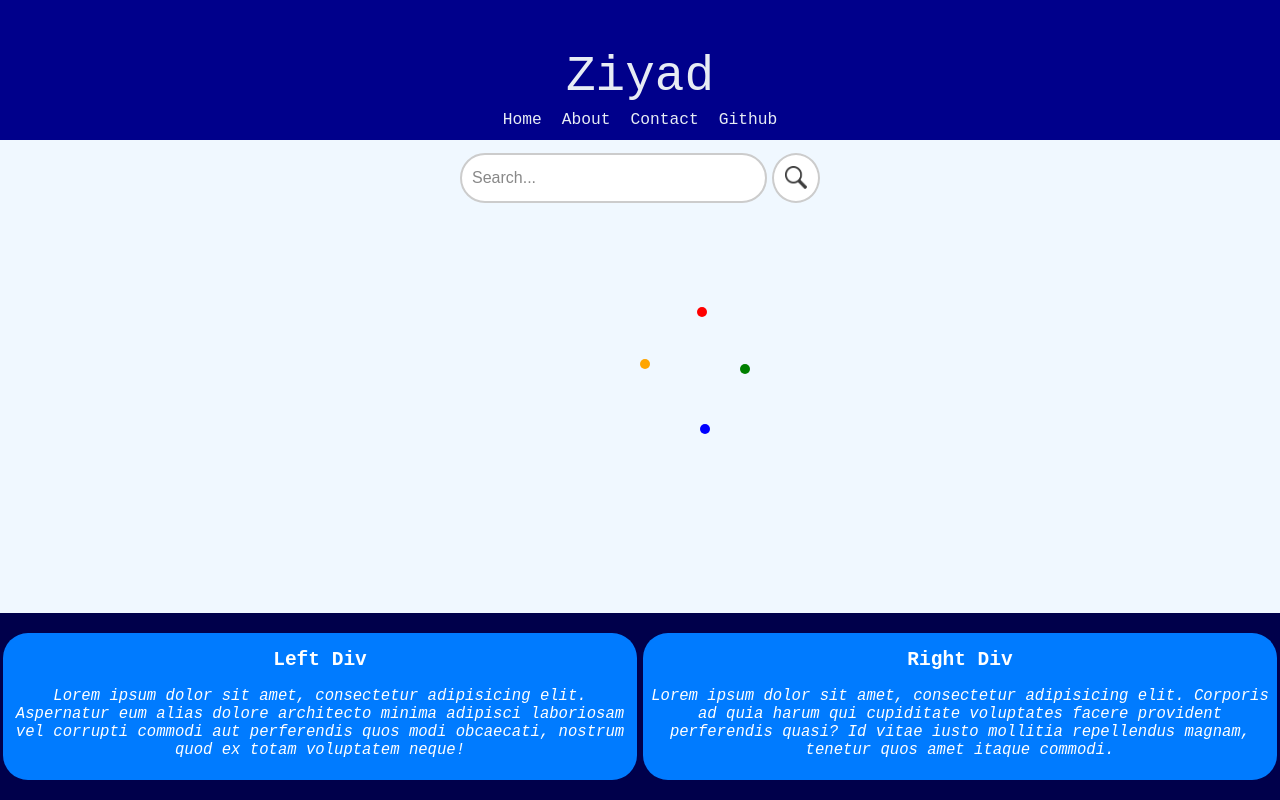
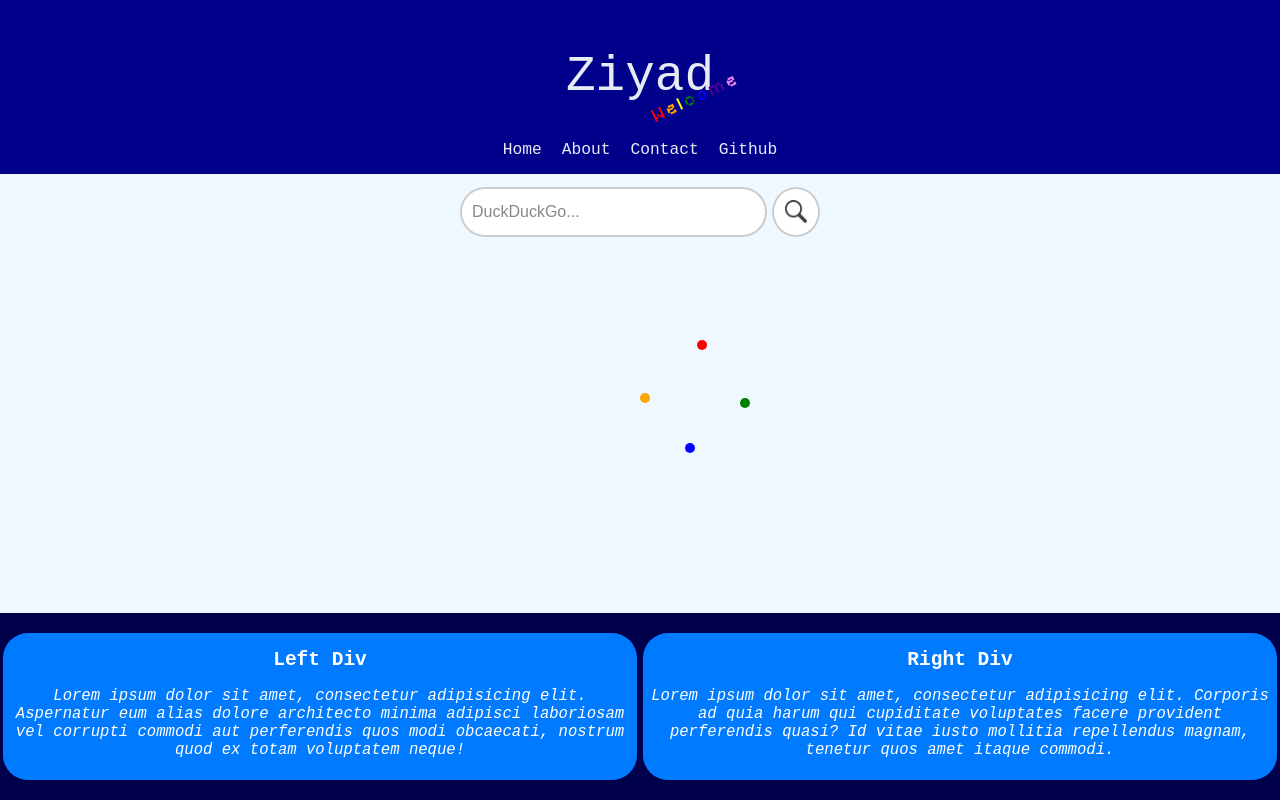
Before and after one commit to ZiyadZerh/website, a plain HTML site: page index.html in a window 1280 px wide. Drawn offline with Linux system fonts and the light colour scheme.

Commit message:
added colorful thing

```diff
--- a/index.html
+++ b/index.html
@@ -3,13 +3,28 @@
     <head>
         <title>Ziyad</title>
         <link rel="stylesheet" href="styles.css">
-        <script src="script.js"></script>
     </head>
 
     <body>
 
             <div class="top-div">
-                <div class="title"><p>Ziyad</p></div>
+                <div class="title-container">
+                    <div class="title-div">
+                        <p class="title">Ziyad</p>
+                        <div class="fun">
+                            <p style="color: red;">W</p>
+                            <p style="color: orange;">e</p>
+                            <p style="color: yellow;">l</p>
+                            <p style="color: green;">c</p>
+                            <p style="color: blue;">o</p>
+                            <p style="color: rgb(90, 0, 159);">m</p>
+                            <p style="color: violet;">e</p>
+
+                        </div>
+
+                    </div>
+                </div>
+
                 <div class="under-title">
                     <div><a class="nav-link Home">Home</a></div>
                     <div><a class="nav-link About">About</a></div>
@@ -20,7 +35,7 @@
 
             <div class="middle-div video-div">
                 <div class="search-div">
-                    <input type="text" name="search" class="search-bar" placeholder="Search...">
+                    <input type="text" name="search" class="search-bar" placeholder="DuckDuckGo...">
                     <button class="search-button">
                             <img src="search-button.png" alt="S">
                     </button>
--- a/script.js
+++ b/script.js
@@ -1,4 +1,4 @@
-function e() {
+function calculateDistance_() {
 
 document.addEventListener("DOMContentLoaded", () => {
     function calculateDistance(element1, element2) {
@@ -31,3 +31,31 @@ document.addEventListener("DOMContentLoaded", () => {
     }, 100);
 });
 }
+
+document.addEventListener("DOMContentLoaded", () => {
+    const button = document.querySelector(".search-button");
+    const input = document.querySelector(".search-bar");
+
+    console.log('Adding event listener to button'); // Debugging line
+
+    button.addEventListener("click", () => {
+        const query = input.value.trim(); // Get and trim input value
+        console.log(`Search query: ${query}`);
+
+        if (query) { // Check if the input is not empty
+            searchDuckDuckGo(query); // Call the search function
+        } else {
+            alert("Please enter a search term."); // Alert if empty
+        }
+    });
+});
+
+function searchDuckDuckGo(query) {
+    // Encode the query to make it URL safe
+    const encodedQuery = encodeURIComponent(query);
+    // Construct the DuckDuckGo search URL
+    const searchURL = `https://duckduckgo.com/?q=${encodedQuery}`;
+
+    // Open the search URL in a new tab
+    window.open(searchURL, '_blank');
+}
--- a/styles.css
+++ b/styles.css
@@ -1,3 +1,8 @@
+@font-face {
+    font-family: 'MinecraftFont';
+    src: url('Minecraft.ttf') format('truetype');
+}
+
 html, body {
     margin: 0;
     padding: 0;
@@ -6,32 +11,65 @@ html, body {
     flex-direction: column;
     height: 100vh;
 }
+
 .top-div {
     display: flex;
     flex-direction: column;
+    position: relative;
     align-items: center;
     background-color: darkblue;
     width: 100%;
-    padding: 0px 0;
-    padding-top: 0px;
-    text-align: center;
-    padding-bottom: 0;
-    height: 140px;
+    height: 180px;
 }
-.top-div .title {
-    font-size: 380%;
+
+.title-div {
+    display: flex;
+    flex-direction: row;
+    position: relative; /* This is the container */
+}
+
+.top-div .title-container .title-div {
+    display: flex;
     color: rgb(231, 236, 244);
     letter-spacing: 0px;
     margin: 0;
 }
+
+.top-div .title-container .title-div .title {
+    font-size: 380%;
+}
+
+.title-div .fun {
+    display: flex;
+    position: absolute; /* Changed to absolute */
+    font-family: 'MinecraftFont';
+    font-size: 100%;
+    height: 30px;
+    top: 75px; /* Position from the top of the title-div */
+    left:80px /* Position from the right */;
+    transform: rotate(-25deg);
+    letter-spacing: 4px;
+    animation: move-letters 0.5s infinite alternate ease-in-out;
+}
+
+@keyframes move-letters {
+    0% {
+        font-size: 100%;
+    }
+    100% {
+        font-size: 150%;
+    }
+}
+
 .top-div .under-title {
+    position: relative;
     display: flex;
     justify-content: center;
     width: 100%;
-    margin-top: 0px;
     font-size: 125%;
-    transform: translateY(-45px);
+    bottom: 15px;
 }
+
 .top-div .under-title a.nav-link {
     border-width: 0;
     background-color: darkblue;
@@ -45,8 +83,9 @@ html, body {
     transition: color 0.15s;
     text-decoration: none;
 }
+
 .top-div .under-title a.nav-link:hover {
-    color:green;
+    color: green;
 }
 .middle-div {
     background-color: aliceblue;
@@ -135,12 +174,12 @@ html, body {
 }
 @keyframes move-div-2 {
     0% {
-        left: 14.64%px;
+        left: 14.64%;
         top: 14.64%;
    }
     100% {
-        left: calc(14.64% + 71.72%);
-        top: calc(14.64% + 71.72%);
+        left: calc(14.64% + 141.42px);
+        top: calc(14.64% + 141.42px);
    }
 }
 .div-3 {
```
Also changed, not shown: Minecraft.ttf (added).
